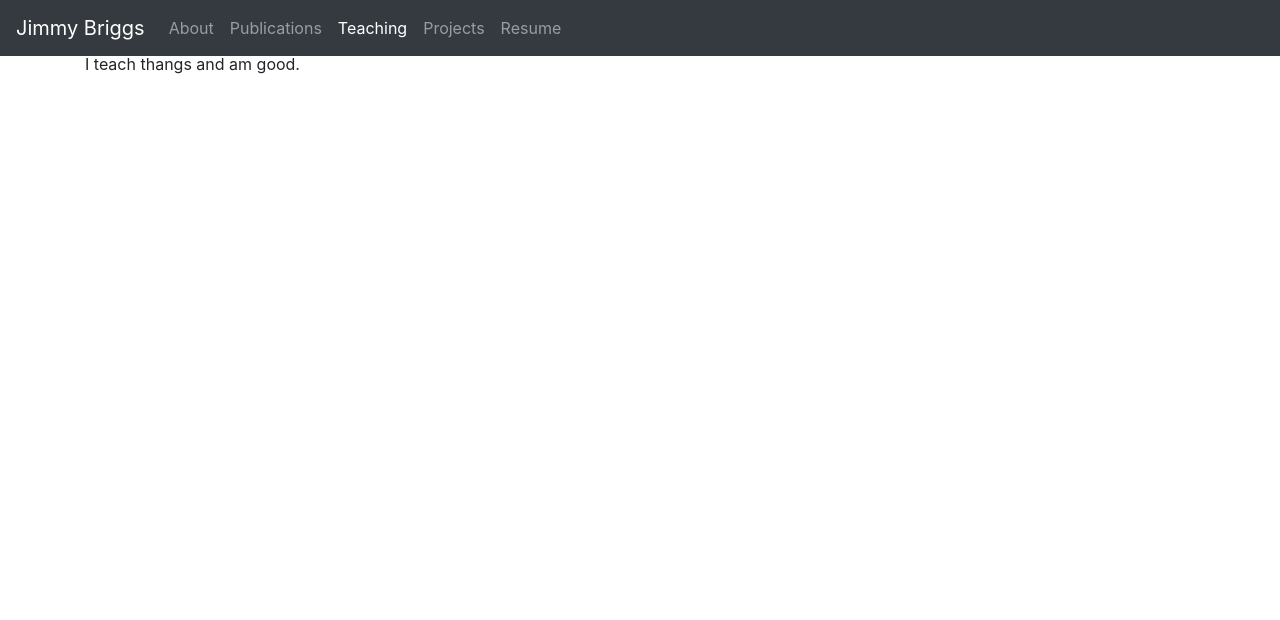
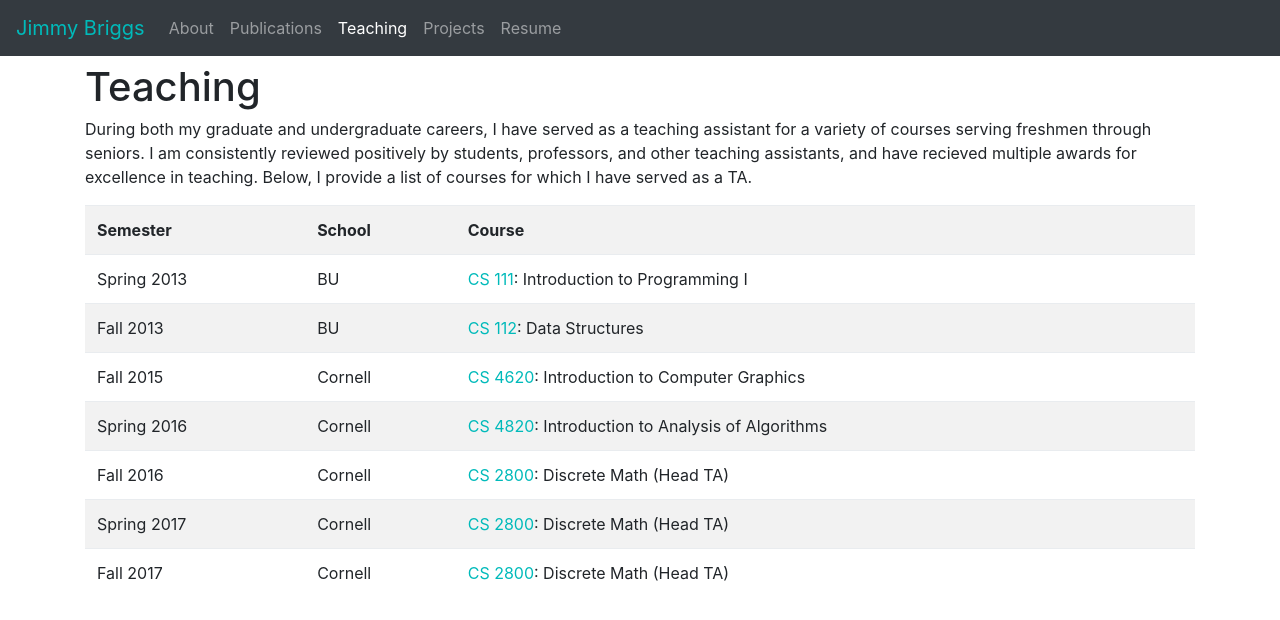
Before and after one commit to jeb482/jimmybriggsnet, a PHP site: page /teaching.php in a window 1280 px wide. Shown: the top 620 px of the page. Run offline with PHP 8.4, Linux system fonts and the light colour scheme; some libraries are stand-ins or nearby versions.

Commit message:
filled out a bunch of look and feel things. Also added some text to teachung

```diff
--- /dev/null
+++ b/css/defaults.css
@@ -0,0 +1,69 @@
+body {
+    padding-top: 65px;
+}
+
+/* unvisited link */
+a:link {
+    color: #00baba;
+    transition: color .6s ease-in;
+}
+
+/* visited link */
+a:visited {
+/*    color: #8950af; */
+    color: #00baba;
+    transition: color .6s ease-in;
+}
+
+/* mouse over link */
+a:hover {
+/*    color: ce84ff; */
+    color: #d8b100;
+    transition: color .3s ease-in;
+    text-decoration: none;
+}
+
+/* selected link */
+a:active {
+    color: red;
+}
+
+.navbar > a {
+    font-weight: normal;
+}
+
+
+.navbar-default .navbar-brand {
+    color: #00baba;
+}
+
+
+
+
+.navbar-custom {
+    background-color: #ff5500;
+}
+/* change the brand and text color */
+.navbar-custom .navbar-brand,
+.navbar-custom .navbar-text {
+    color: rgba(255,255,255,.8);
+    transition: all 0s;
+}
+
+.navbar-custom .navbar-brand{
+    color: #00baba;
+    transition: all 0s;
+}
+
+/* change the link color */
+.navbar-custom .navbar-nav .nav-link {
+    color: rgba(255,255,255,.5);
+    transition: all 0s;
+}
+
+/* change the color of active or hovered links */
+.navbar-custom .nav-item.active .nav-link,
+.navbar-custom .nav-item:hover .nav-link {
+    color: #ffffff;
+    transition: all 0s;
+}
--- /dev/null
+++ b/footer.php
@@ -0,0 +1,4 @@
+<!-- Site footer -->
+<footer class="footer sticky">
+<p>&copy; Jimmy Briggs 2017</p>
+</footer>
--- a/index.php
+++ b/index.php
@@ -15,7 +15,7 @@
     <link rel="icon" href="images/favicon.ico">
   </head>
   <body>
-    <link rel="stylesheet" href="https://maxcdn.bootstrapcdn.com/bootstrap/4.0.0-beta/css/bootstrap.min.css" integrity="sha384-/Y6pD6FV/Vv2HJnA6t+vslU6fwYXjCFtcEpHbNJ0lyAFsXTsjBbfaDjzALeQsN6M" crossorigin="anonymous">
+
 
 
     <!-- Nav menu stuff -->
@@ -44,6 +44,7 @@
 
       </div>
 
+    <?php include 'footer.php' ?>
     </div><!-- /.container -->
 
     <!-- Optional JavaScript -->
--- a/navbar.php
+++ b/navbar.php
@@ -1,11 +1,11 @@
- <nav class="navbar navbar-expand-md navbar-dark bg-dark fixed-top">
+ <nav class="navbar-custom navbar navbar-expand-md navbar-dark bg-dark fixed-top">
     <a class="navbar-brand" href="index.php">Jimmy Briggs</a>
     <button class="navbar-toggler" type="button" data-toggle="collapse" data-target="#navbarsExampleDefault" aria-controls="navbarsExampleDefault" aria-expanded="false" aria-label="Toggle navigation">
         <span class="navbar-toggler-icon"></span>
     </button>
 
     <div class="collapse navbar-collapse" id="navbarsExampleDefault">
-      <ul class="navbar-nav text-md-center nav-right">
+      <ul class=" navbar-nav text-md-center nav-right">
       <li class="nav-item">
         <a class="nav-link" href="index.php">About<span class="sr-only">(current)</span></a>
       </li>
--- a/projects.php
+++ b/projects.php
@@ -15,8 +15,6 @@
     <link rel="icon" href="images/favicon.ico">
   </head>
   <body>
-    <link rel="stylesheet" href="https://maxcdn.bootstrapcdn.com/bootstrap/4.0.0-beta/css/bootstrap.min.css" integrity="sha384-/Y6pD6FV/Vv2HJnA6t+vslU6fwYXjCFtcEpHbNJ0lyAFsXTsjBbfaDjzALeQsN6M" crossorigin="anonymous">
-
 
     <!-- Nav menu stuff -->
     <?php include 'navbar.php' ?>
--- a/publications.php
+++ b/publications.php
@@ -15,7 +15,6 @@
     <link rel="icon" href="images/favicon.ico">
   </head>
   <body>
-    <link rel="stylesheet" href="https://maxcdn.bootstrapcdn.com/bootstrap/4.0.0-beta/css/bootstrap.min.css" integrity="sha384-/Y6pD6FV/Vv2HJnA6t+vslU6fwYXjCFtcEpHbNJ0lyAFsXTsjBbfaDjzALeQsN6M" crossorigin="anonymous">
 
     <?php include 'navbar.php' ?>
 
--- a/resume.php
+++ b/resume.php
@@ -15,8 +15,6 @@
     <link rel="icon" href="images/favicon.ico">
   </head>
   <body>
-    <link rel="stylesheet" href="https://maxcdn.bootstrapcdn.com/bootstrap/4.0.0-beta/css/bootstrap.min.css" integrity="sha384-/Y6pD6FV/Vv2HJnA6t+vslU6fwYXjCFtcEpHbNJ0lyAFsXTsjBbfaDjzALeQsN6M" crossorigin="anonymous">
-
 
     <!-- Nav menu stuff -->
     <?php include 'navbar.php' ?>
@@ -25,7 +23,7 @@
 
     <div class="container">
         <h1>Resume</h1>
-        <object data="documents/briggs_resume.pdf" type="application/pdf" width="100%" height="100%">
+        <object data="documents/briggs_resume.pdf" type="application/pdf" width="100%" height="1200">
         <p><b>Resume</b>: This browser does not support PDFs. Please download the PDF to view it: <a href="documents/briggs_resume.pdf">Download PDF</a>.</p>
         </object>
     </div><!-- /.container -->
--- a/teaching.php
+++ b/teaching.php
@@ -15,8 +15,6 @@
     <link rel="icon" href="images/favicon.ico">
   </head>
   <body>
-    <link rel="stylesheet" href="https://maxcdn.bootstrapcdn.com/bootstrap/4.0.0-beta/css/bootstrap.min.css" integrity="sha384-/Y6pD6FV/Vv2HJnA6t+vslU6fwYXjCFtcEpHbNJ0lyAFsXTsjBbfaDjzALeQsN6M" crossorigin="anonymous">
-
 
     <!-- Nav menu stuff -->
     <?php include 'navbar.php' ?>
@@ -25,9 +23,56 @@
     <div class="container">
       <div class="starter-template">
         <h1>Teaching</h1>
-        <p>I teach thangs and am good.
+        <p>During both my graduate and undergraduate careers, I have served as a teaching assistant for
+        a variety of courses serving freshmen through seniors. I am consistently reviewed positively by students,
+        professors, and other teaching assistants, and have recieved multiple awards for excellence in teaching.
+        Below, I provide a list of courses for which I have served as a TA.
         </p>
 
+
+        <table class="table table-striped">
+        <tr>
+        <th>Semester</th>
+        <th>School</th>
+        <th>Course</th>
+        </tr>
+        </tr>
+        <td>Spring 2013</td>
+        <td>BU</td>
+        <td><a href="http://cs-people.bu.edu/dgs/courses/cs111-old/" target="_blank">CS 111</a>: Introduction to Programming I</td>
+        </tr>
+        </tr>
+        <td>Fall 2013</td>
+        <td>BU</td>
+        <td><a href="http://www.cs.bu.edu/~snyder/cs112/" target="_blank">CS 112</a>: Data Structures</td>
+        </tr>
+        </tr>
+        <td>Fall 2015</td>
+        <td>Cornell</td>
+        <td><a href="http://www.cs.cornell.edu/courses/cs4620/2015fa/index.shtml" target="_blank">CS 4620</a>: Introduction to Computer Graphics</td>
+        </tr>
+        </tr>
+        <td>Spring 2016</td>
+        <td>Cornell</td>
+        <td><a href="http://www.cs.cornell.edu/courses/cs4820/2016sp/" target="_blank">CS 4820</a>: Introduction to Analysis of Algorithms</td>
+        </tr>
+        </tr>
+        <td>Fall 2016</td>
+        <td>Cornell</td>
+        <td><a href="http://www.cs.cornell.edu/courses/cs2800/2016fa/" target="_blank">CS 2800</a>: Discrete Math (Head TA)</td>
+        </tr>
+        </tr>
+        <td>Spring 2017</td>
+        <td>Cornell</td>
+        <td><a href="http://www.cs.cornell.edu/courses/cs2800/2016sp/" target="_blank">CS 2800</a>: Discrete Math (Head TA)</td>
+        </tr>
+        </tr>
+        <td>Fall 2017</td>
+        <td>Cornell</td>
+        <td><a href="http://www.cs.cornell.edu/courses/cs2800/2017fa/" target="_blank">CS 2800</a>: Discrete Math (Head TA)</td>
+        </tr>
+
+        </table>
       </div>
 
     </div><!-- /.container -->
```
Also changed, not shown: 1 other file.
